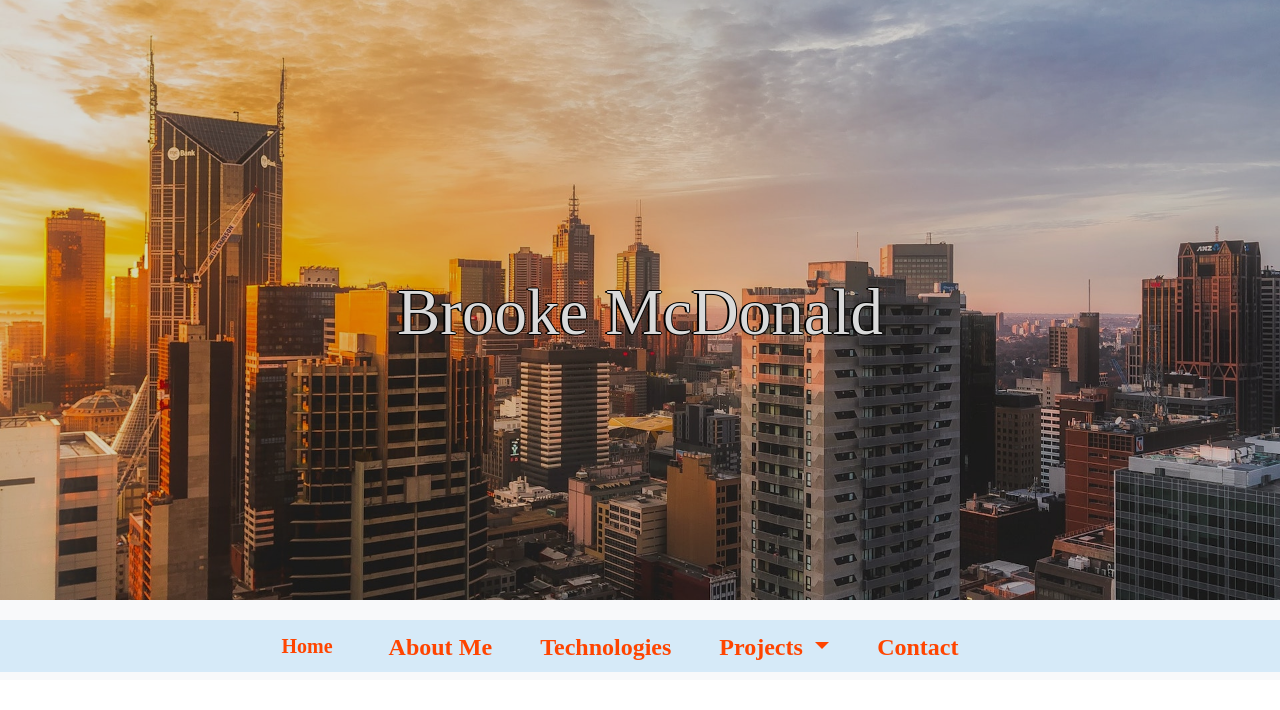
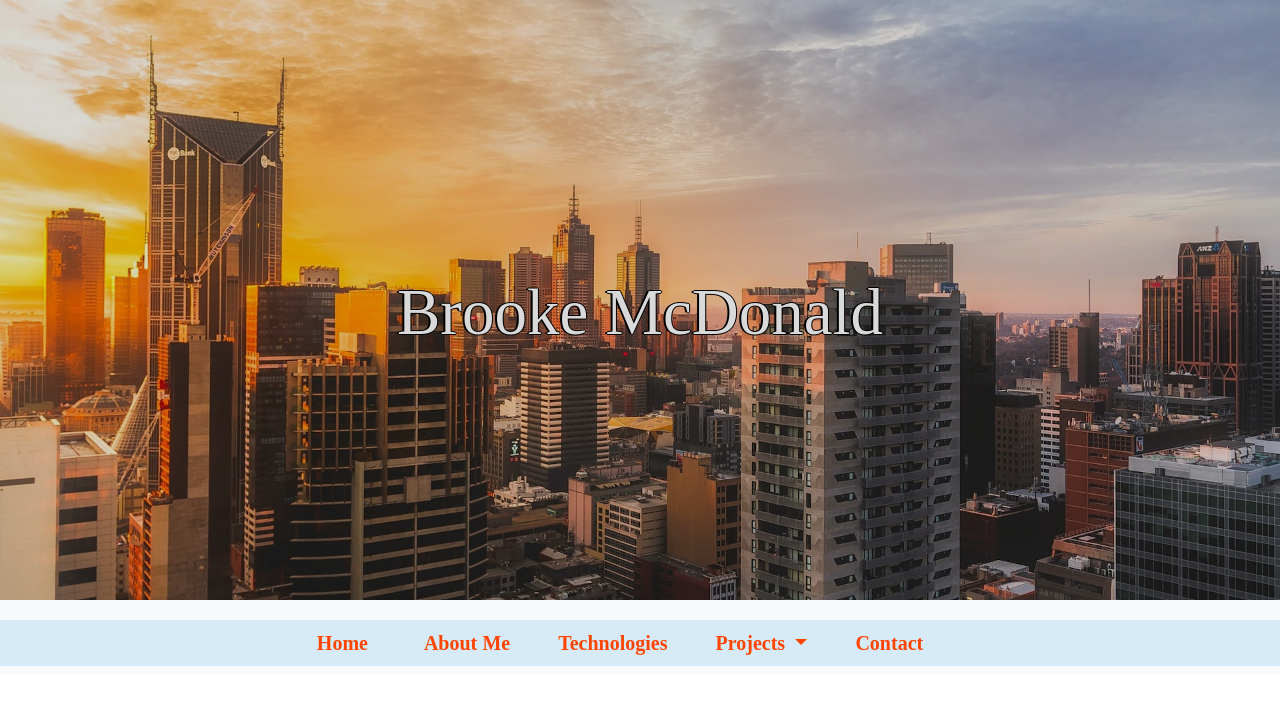
Before and after one commit to brookaroo10/MyPortfolio, a plain HTML site: page MyPortfolio/structure.html in a window 1280 px wide. Drawn offline with nearby package versions, Linux system fonts and the light colour scheme.

Commit message:
styling text in navbar

```diff
--- a/MyPortfolio/structure.html
+++ b/MyPortfolio/structure.html
@@ -20,7 +20,7 @@
 
 	<nav class="navbar navbar-expand-lg bg-light" >
 
-	  	<div class="container-fluid justify-content-center fs-4 fw-semibold"> <!--this justify content center is a better alternative to mx auto-->
+	  	<div class="container-fluid justify-content-center fs-5 fw-semibold"> <!--this justify content center is a better alternative to mx auto-->
 	    	<a class="navbar-brand" href="#">Home</a>
 	    	<button class="navbar-toggler" type="button" data-bs-toggle="collapse" data-bs-target="#navbarSupportedContent" aria-controls="navbarSupportedContent" aria-expanded="false" aria-label="Toggle navigation">
 	      		<span class="navbar-toggler-icon"></span>
```
